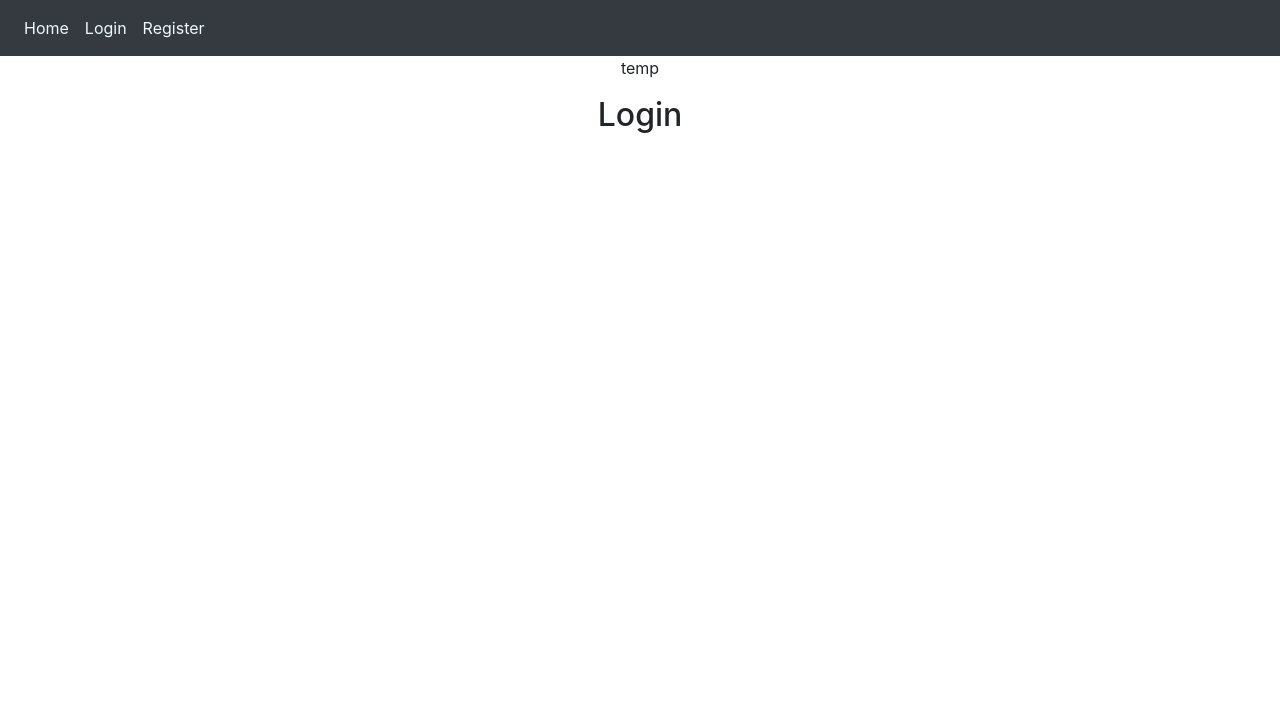
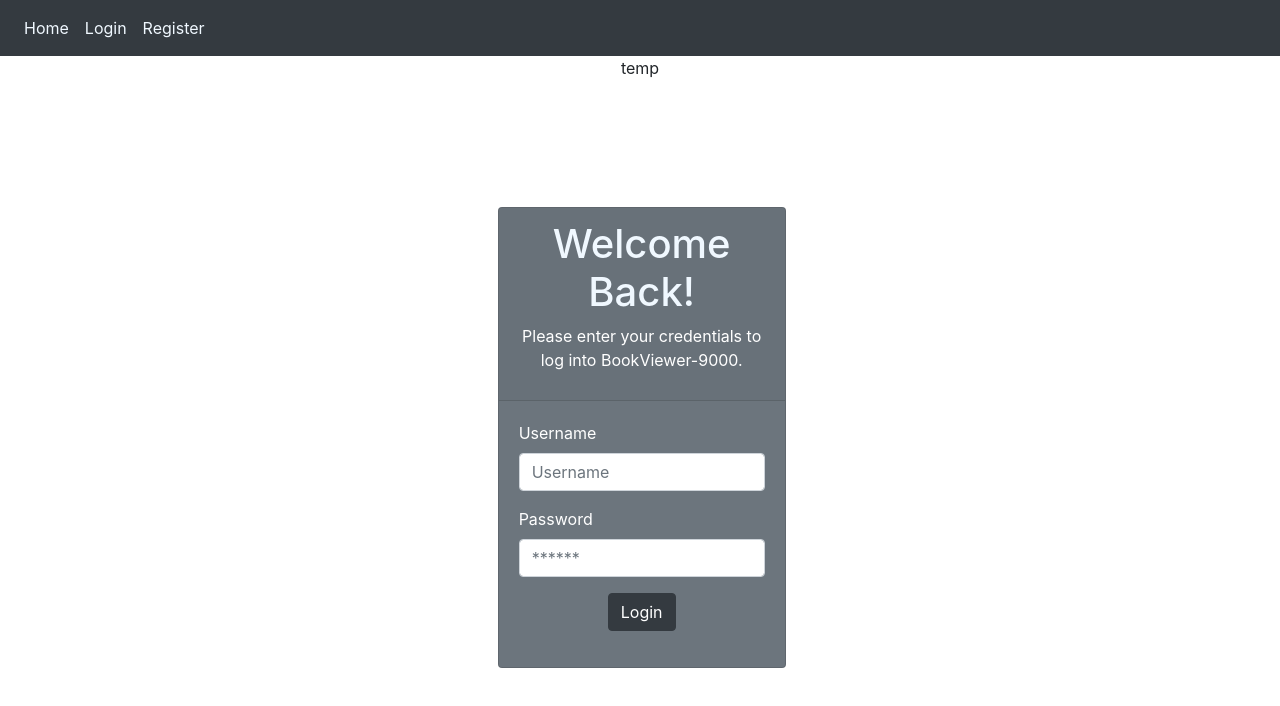
Before and after one commit to kjord021/MDT, a React (Create React App) app: page /Login in a window 1280 px wide. Shown: the top 706 px of the page. Built offline with nearby package versions, Linux system fonts and the light colour scheme; no server answers.

Commit message:
Fix push

```diff
--- a/src/components/App.jsx
+++ b/src/components/App.jsx
@@ -3,6 +3,7 @@ import React, {useState, useEffect} from 'react';
 import Home from './Home';
 import Login from './Login';
 import Register from './Register';
+import Nav from './Nav';
 import {
   BrowserRouter as Router,
   Switch,
@@ -15,6 +16,7 @@ function App() {
 
   //Here we are creating a state apiResponse, and a method setAPI to change the value of that state
   const [apiResponse, setAPI] = useState('temp');
+  const [loginState, setLoginState] = useState(false);
 
   //Call the useEffect hook
   useEffect(() =>{
@@ -33,29 +35,30 @@ function App() {
     })
   });
 
+  function setLoggedIn(status){
+    setLoginState(status);
+  }
+
+  function isLoggedIn(){
+
+    return loginState;
+
+  }
+
   return (
     <Router>
       <div className="App">
-        <nav class="navbar navbar-expand-lg navbar-light bg-dark" id="nav">
-          <ul class="navbar-nav mr-auto" id="nav">
-            <li class="nav-item active" id="nav">
-              <a class="nav-link" id="nav"><Link to="/">Home</Link></a>
-            </li>
-            <li class="nav-item active">
-            <a class="nav-link"><Link to="/Login">Login</Link></a>
-            </li>
-            <li class="nav-item active">
-            <a class="nav-link"><Link to="/Register">Register</Link></a>
-            </li>
-          </ul>
-        </nav>
+        <Nav isLoggedIn={isLoggedIn} />
         <p>{apiResponse}</p>
         <Switch>
           <Route path ="/Login">
-            <Login />
+            <Login setLoggedIn={setLoggedIn} />
           </Route>
           <Route path ="/Register">
             <Register />
+          </Route>
+          <Route path ="/Dashboard">
+            <Home />
           </Route>
           <Route path ="/">
             <Home />
--- a/src/components/Login.jsx
+++ b/src/components/Login.jsx
@@ -1,14 +1,85 @@
-import React, {useState} from "react";
+import React, {useState, useEffect} from "react";
+import {Redirect} from "react-router-dom";
+import axios from 'axios';
 
-function clickLogin(){
-    alert('Login!')
-}
+function Login(props){
 
-function Login(){
+    const [userName, setUserName] = useState("");
+    const [password, setPassword] = useState("");
+    const [redirectState, setRedirect] = useState(false);
+    const [failedLogin, setFailedLogin] = useState(false);
+
+    function onFormSubmit(e){
+        e.preventDefault();
+        axios.post('http://localhost:5000/users/login', {
+            userName: userName,
+            password: password
+        })
+        .then((response) => {
+            console.log(response);
+            setRedirect(true);
+            props.setLoggedIn(true);
+            setFailedLogin(false);
+
+        }, (error) => {
+            console.log(error);
+            setRedirect(false);
+            props.setLoggedIn(false);
+            setFailedLogin(true);
+        });
+    }
+
 
 
     return (
-       <h2>Login</h2>
+        <>
+            {redirectState ? <Redirect to="/dashboard" /> : null}
+            {failedLogin ? <div class="container">
+                                <div class = "alert alert-danger">
+                                    LOGIN FAILED
+                                </div>
+                            </div> : null}
+            <div id="background-login">
+                <div class="container">
+                    <center class="card-center">
+                        <div class="row" >
+                            <div class="col-lg-3">
+                            </div>
+                            <div class="col-lg-3" id="middle">
+
+                                <div class="card bg-secondary text-white">
+                                    <div class="card-header">
+                                        <p>
+                                        <h1 class="Welcome-text">Welcome Back!</h1>
+                                        Please enter your credentials to log into BookViewer-9000.
+                                        </p>
+                                    </div>
+                                    <div class="card-body">
+                                        <form onSubmit={onFormSubmit}>
+                                            <div class = "form-group">
+                                                <label for="formControlUserName">Username</label>
+                                                <input type="userName" class="form-control" id="formControlUserName" placeholder="Username" name="userName" onChange={e => setUserName(e.target.value)}/>
+                                            </div>
+                                            <div class = "form-group">
+                                                <label for="FormControlPassword">Password</label>
+                                                <input type="password" class="form-control" id="FormControlPassword" placeholder="******" name="password" onChange={e => setPassword(e.target.value)}/>
+                                            </div>
+                                            <div class = "form-group">
+                                                <center>
+                                                    <button type="submit" class="btn btn-dark">Login</button>
+                                                </center>
+                                            </div>
+                                        </form>
+                                    </div>
+                                </div>
+                            </div>
+                            <div class="col-lg-3">
+                            </div>
+                        </div>
+                    </center>
+                </div>
+            </div>
+        </>
     );
 }
 
--- /dev/null
+++ b/src/components/Nav.jsx
@@ -0,0 +1,47 @@
+import React from 'react';
+import {
+    BrowserRouter as Router,
+    Switch,
+    Route,
+    Link
+  } from "react-router-dom";
+  import axios from 'axios';
+
+function Nav(props){
+
+    if (props.isLoggedIn()){
+        return (
+            <nav class="navbar navbar-expand-lg navbar-light bg-dark" id="nav">
+                    <ul class="navbar-nav mr-auto" id="nav">
+                        <li class="nav-item active" id="nav">
+                            <a class="nav-link" id="nav"><Link to="/">Home</Link></a>
+                        </li>
+                        <li class="nav-item active">
+                            <a class="nav-link"><Link to="/">My account</Link></a>
+                        </li>
+                    </ul>
+            </nav>
+        );
+    }
+    else {
+        return(
+            <nav class="navbar navbar-expand-lg navbar-light bg-dark" id="nav">
+                <ul class="navbar-nav mr-auto" id="nav">
+                    <li class="nav-item active" id="nav">
+                        <a class="nav-link" id="nav"><Link to="/">Home</Link></a>
+                    </li>
+                    <li class="nav-item active">
+                        <a class="nav-link"><Link to="/Login">Login</Link></a>
+                    </li>
+                    <li class="nav-item active">
+                        <a class="nav-link"><Link to="/Register">Register</Link></a>
+                    </li>
+                </ul>
+            </nav>
+      );
+    }
+
+
+}
+
+export default Nav;
--- a/src/styling/App.css
+++ b/src/styling/App.css
@@ -22,7 +22,7 @@ a:visited{
 
 .card-center{
   padding-top: 10%;
-  padding-left: 30%;
+  padding-left: 32%;
   padding-right: 50%;
 }
 
```
